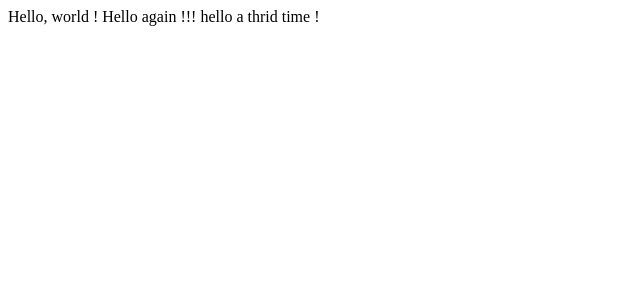
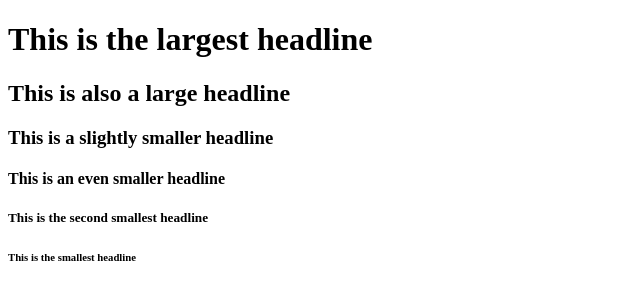
Before and after one commit to qi2piaf/proejct, a plain HTML site: page hello.html in a window 1280 px wide. Shown: the whole page, without its empty margins (0-640 px from the left). Drawn offline with Linux system fonts and the light colour scheme.

Commit message:
changed body message

```diff
--- a/hello.html
+++ b/hello.html
@@ -4,6 +4,11 @@
     <title> My webpage!</title>
   </head>
   <body>
-    Hello, world ! Hello again !!! hello a thrid time !
+    <h1> This is the largest headline</h1>
+    <h2> This is also a large headline</h2>
+    <h3> This is a slightly smaller headline</h3>
+    <h4> This is an even smaller headline</h4>
+    <h5> This is the second smallest headline</h5>
+    <h6> This is the smallest headline</h6>
   </body>
 </html>
```
Also changed, not shown: index.html (added, +9 -0 lines).
